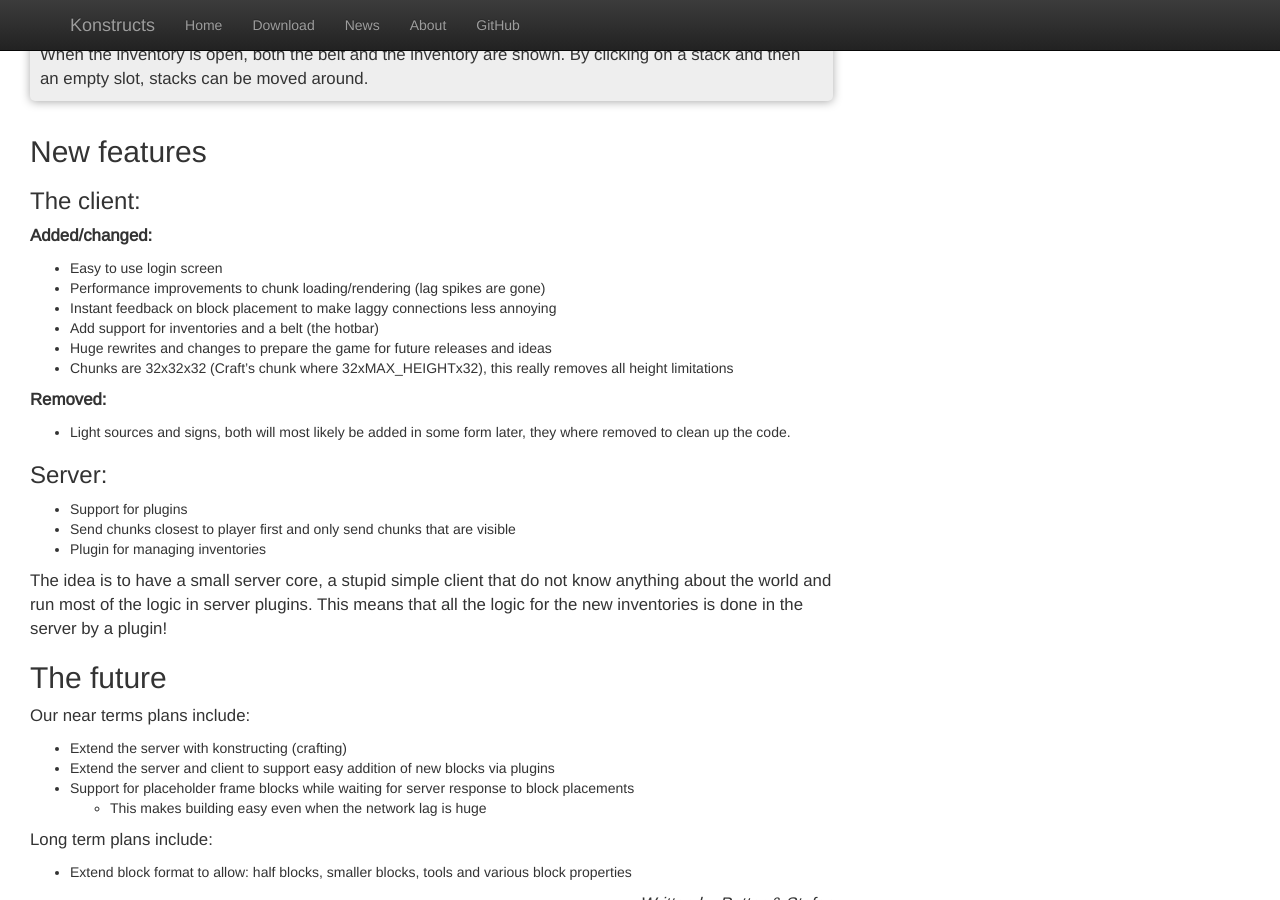
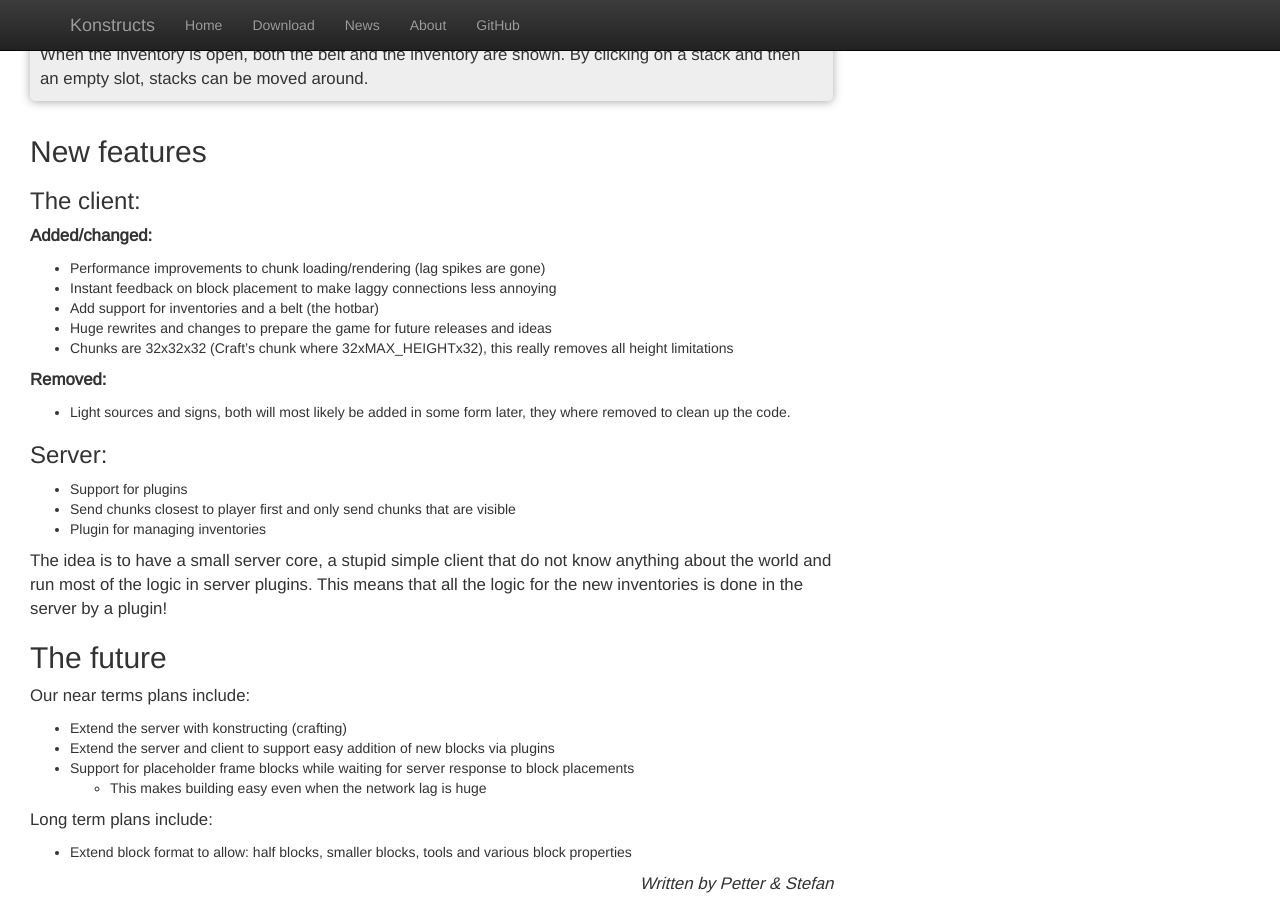
Before and after one commit to konstructs/konstructs.github.io, a Jekyll site: the page built from _posts/2015-08-10-release-1.md, in a window 1280 px wide and 900 px high, scrolled down 1700 px. Built offline with Jekyll 4.4.1, drawn with Linux system fonts in a browser that asks for light colours; nearby versions of some CDN libraries; Markdown is read by kramdown in place of the engine named in the settings.

Commit message:
Never made it to release 1.

```diff
--- a/_posts/2015-08-10-release-1.md
+++ b/_posts/2015-08-10-release-1.md
@@ -30,7 +30,6 @@
 
 **Added/changed:**
 
-- Easy to use login screen
 - Performance improvements to chunk loading/rendering (lag spikes are gone)
 - Instant feedback on block placement to make laggy connections less annoying
 - Add support for inventories and a belt (the hotbar)
```
